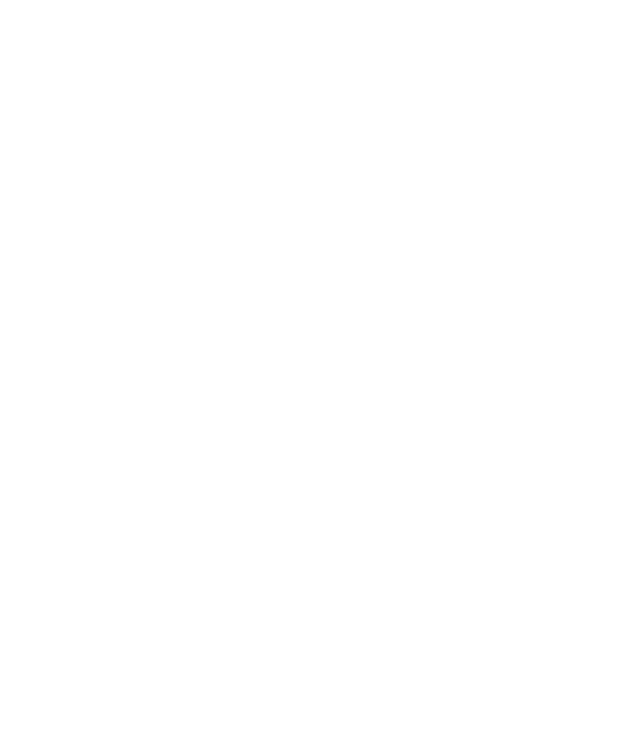
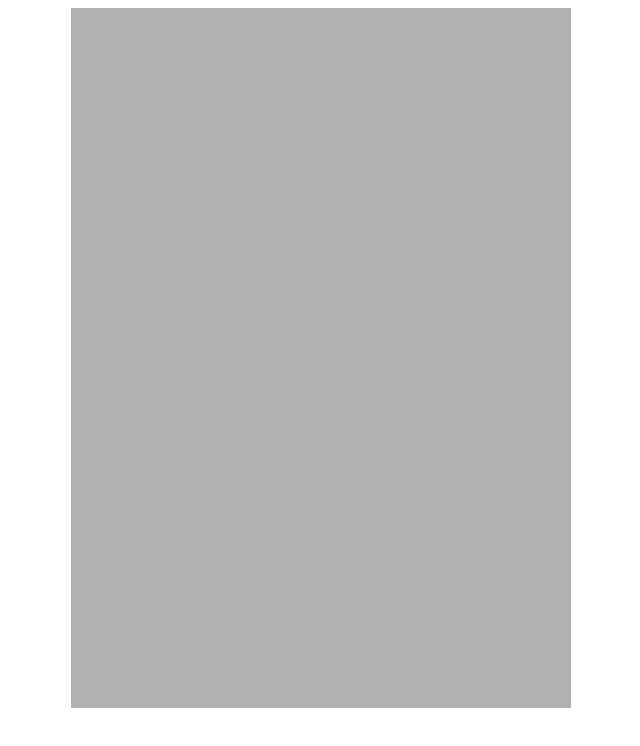
Before and after one commit to AdamStrzelec/Don-t-touch-the-spikes-game, a website built with webpack: page src/index.html in a window 1280 px wide. Shown: the whole page, without its empty margins (319-959 px from the left). Built offline with nearby package versions, Linux system fonts and the light colour scheme.

Commit message:
prepare canvas and add infinite loop

```diff
--- a/src/index.html
+++ b/src/index.html
@@ -6,6 +6,7 @@
     <title>Don't touch the spikes</title>
 </head>
 <body>
-
+    <canvas width="500" height="700" id="canvas">
+    </canvas>
 </body>
 </html>
--- a/src/index.js
+++ b/src/index.js
@@ -1 +1,44 @@
 import './main.css';
+
+const canvas = document.querySelector("#canvas");
+const ctx = canvas.getContext("2d");
+
+
+class AnimationFrame {
+    constructor( fps = 60, animate ) {
+        this.requestID = 0;
+        this.fps = fps;
+        this.animate = animate;
+    }
+
+    start() {
+        let then = performance.now();
+        const interval = 1000 / this.fps;
+        const tolerance = 0.1;
+
+        const animateLoop = now => {
+            this.requestID = requestAnimationFrame( animateLoop );
+            const delta = now - then;
+
+            if ( delta >= interval - tolerance ) {
+                then = now - ( delta % interval );
+                this.animate( delta );
+            }
+        };
+        this.requestID = requestAnimationFrame( animateLoop );
+    }
+
+    stop() {
+        cancelAnimationFrame( this.requestID );
+    }
+
+}
+
+
+function draw(){
+
+}
+
+const animLoop = new AnimationFrame(60, draw);
+
+animLoop.start();
--- a/src/main.css
+++ b/src/main.css
@@ -1,3 +1,9 @@
 body{
 
 }
+canvas{
+    display: block;
+    background-color: rgb(177, 177, 177);
+    margin-left: auto;
+    margin-right: auto;
+}
```
